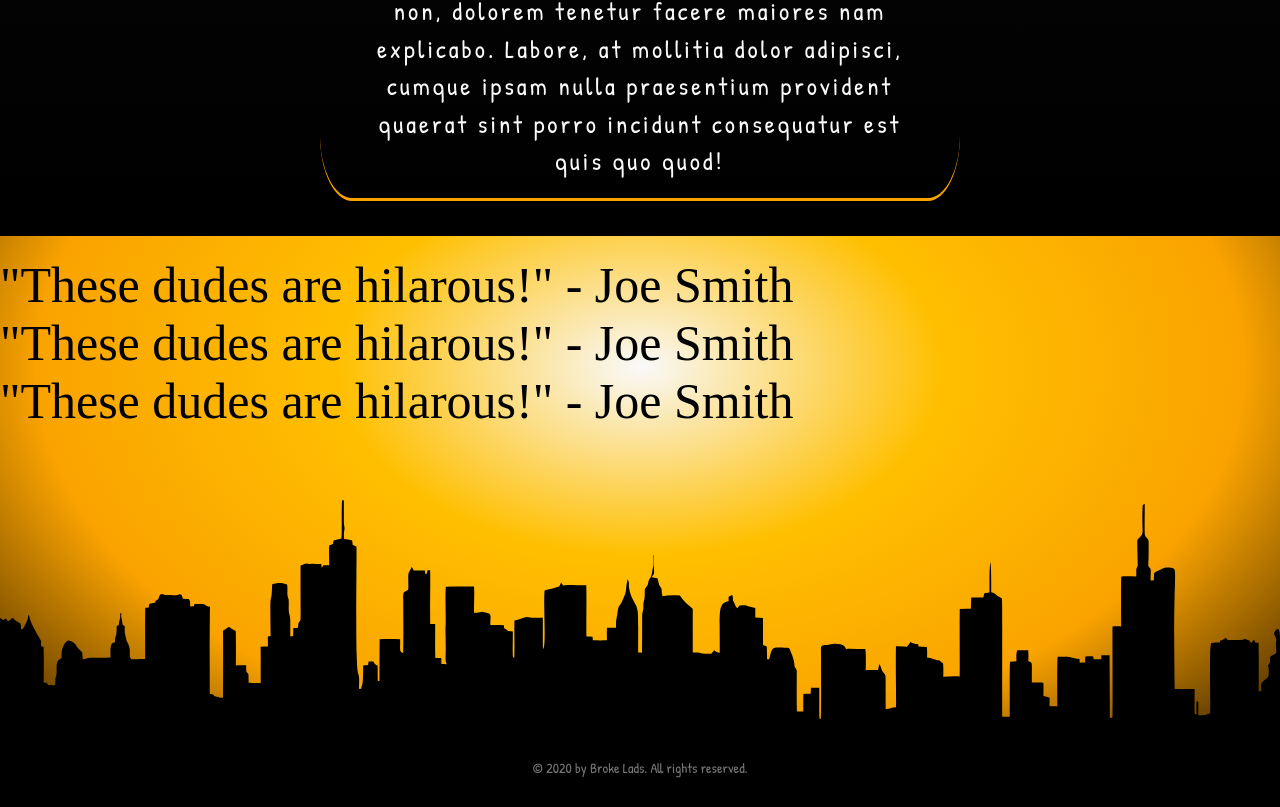
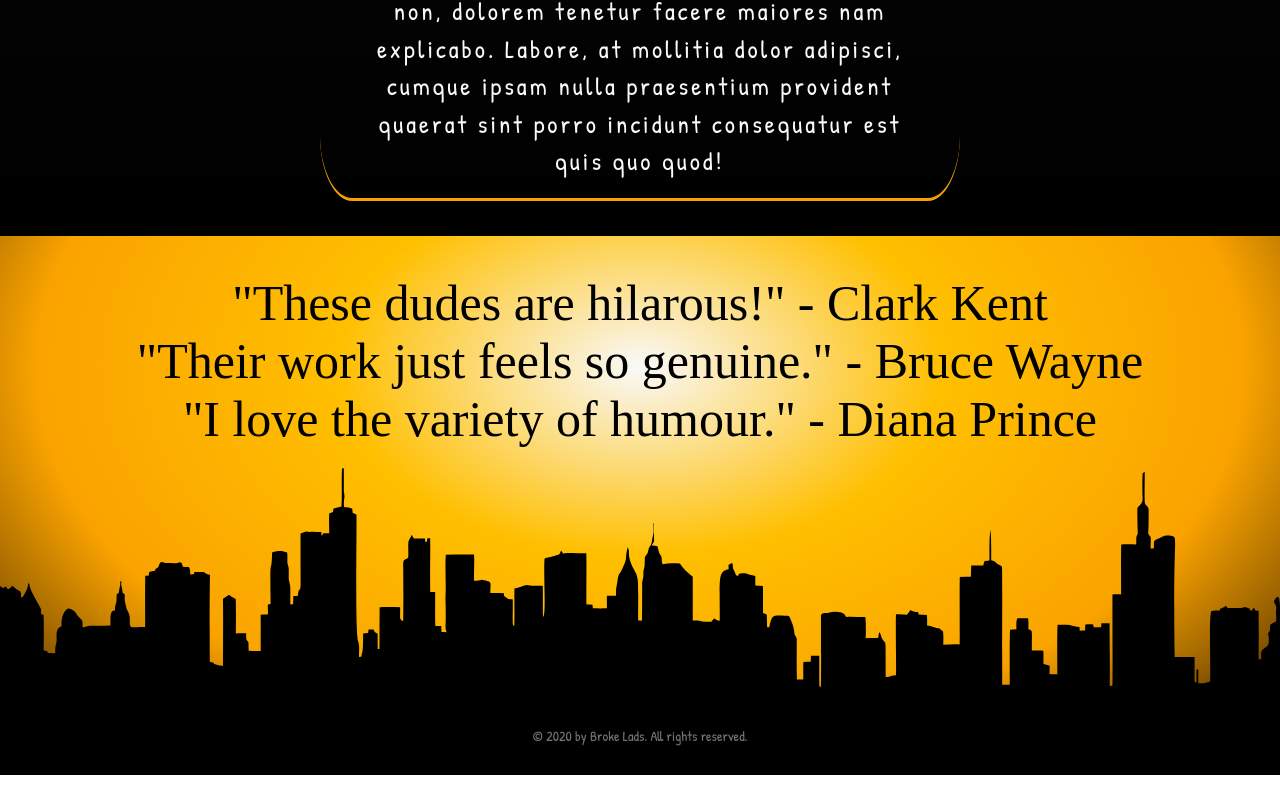
Before and after one commit to thnlsn/broke-lads, a React (Create React App) app: page / in a window 1280 px wide. Shown: the part 1633-2440 px from the top of the page. After the commit the page ends 2408 px from the top, so only its background shows below. Built offline with nearby package versions, Linux system fonts and the light colour scheme; the HTML template or start-up script is replaced by a standard one; a web font is replaced by a local one.

Commit message:
adding some placeholder quote text

```diff
--- a/src/App.js
+++ b/src/App.js
@@ -96,9 +96,13 @@ function App() {
           </p>
         </main>
         <div className='quotes'>
-          <div className='quote'>"These dudes are hilarous!" - Joe Smith</div>
-          <div className='quote'>"These dudes are hilarous!" - Joe Smith</div>
-          <div className='quote'>"These dudes are hilarous!" - Joe Smith</div>
+          <div className='quote'>"These dudes are hilarous!" - Clark Kent</div>
+          <div className='quote'>
+            "Their work just feels so genuine." - Bruce Wayne
+          </div>
+          <div className='quote'>
+            "I love the variety of humour." - Diana Prince
+          </div>
         </div>
         <footer className='footer'>
           <img
--- a/src/css/style.css
+++ b/src/css/style.css
@@ -133,14 +133,13 @@ body {
     justify-content: center;
     align-items: center; }
   .footer__skyline {
-    margin-top: 3rem;
     margin-bottom: -5px; }
 
 .quotes {
-  margin: 2rem 0;
+  margin: 3.75rem 0 0 0;
   display: flex;
   flex-direction: column;
-  align-content: center; }
+  align-items: center; }
 
 .navigation {
   background-color: var(--color-black);
@@ -208,7 +207,8 @@ body {
 .quote {
   color: var(--color-black);
   font-family: 'Overlock SC', cursive;
-  font-size: 5rem; }
+  font-size: 5rem;
+  justify-self: center; }
 
 /*
     COLORS
--- a/src/sass/_components.scss
+++ b/src/sass/_components.scss
@@ -104,4 +104,5 @@
   color: var(--color-black);
   font-family: 'Overlock SC', cursive;
   font-size: 5rem;
+  justify-self: center;
 }
--- a/src/sass/_layout.scss
+++ b/src/sass/_layout.scss
@@ -42,14 +42,14 @@
   }
 
   &__skyline {
-    margin-top: 3rem;
     margin-bottom: -5px;
   }
 }
 
 .quotes {
-  margin: 2rem 0;
+  margin: 3.75rem 0 0 0;
+
   display: flex;
   flex-direction: column;
-  align-content: center;
+  align-items: center;
 }
```
